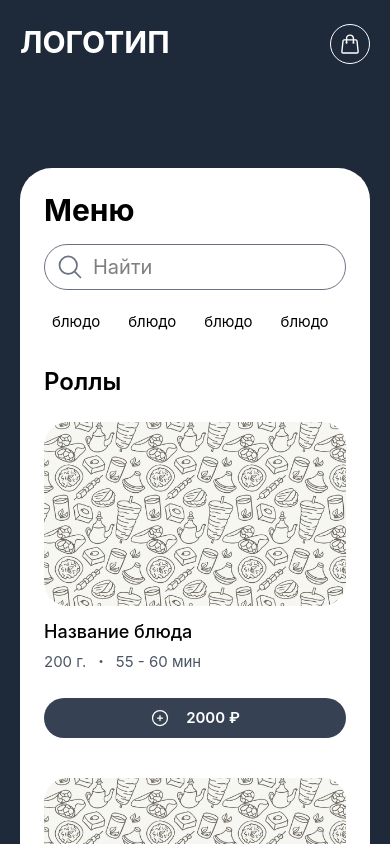
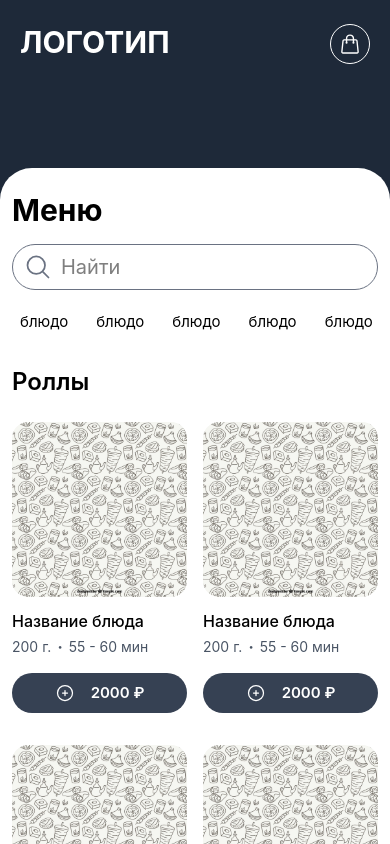
Before and after one commit to YummyABH/pizza, a Vue app: page / in a window 390 px wide. Shown: the top 844 px of the page. Built offline with nearby package versions, Linux system fonts and the light colour scheme; the HTML template or start-up script is replaced by a standard one.

Commit message:
fix(adaptive): исправлен адаптив сетки блюд, за место одного блока на телефоне отображаются два блока блюда

```diff
--- a/src/components/home/BaseMenu.vue
+++ b/src/components/home/BaseMenu.vue
@@ -10,10 +10,10 @@
   <!-- <MenuDishModal /> -->
   <router-view />
   <div class="w-full pt-20 pb-25">
-    <div class="max-w-[1900px] mx-auto px-5 flex">
+    <div class="max-w-[1900px] max-sm:px-0 mx-auto px-5 flex">
       <MenuNavigationSide class="max-md:hidden" />
       <div
-        class="bg-white rounded-r-4xl max-md:rounded-4xl py-8 px-8 max-md:px-6 max-md:py-6 w-full"
+        class="bg-white rounded-r-4xl max-sm:px-3 max-md:rounded-4xl py-8 px-8 max-md:px-6 max-md:py-6 w-full"
       >
         <h1 class="mb-4 text-3xl font-bold">Меню</h1>
         <SearchInput />
--- a/src/components/home/MenuList.vue
+++ b/src/components/home/MenuList.vue
@@ -6,7 +6,7 @@
   <div class="max-sm:pt-6 pt-8">
     <h2 class="mb-6 text-2xl font-semibold">Роллы</h2>
     <div
-      class="w-full grid grid-cols-4 gap-10 max-xl:grid-cols-3 max-lg:grid-cols-2 max-sm:grid-cols-1"
+      class="w-full grid grid-cols-4 gap-10 max-xl:grid-cols-3 max-sm:gap-4 max-sm:gap-y-8 max-lg:grid-cols-2"
     >
       <MenuListCard />
       <MenuListCard />
--- a/src/components/home/MenuListCard.vue
+++ b/src/components/home/MenuListCard.vue
@@ -2,13 +2,15 @@
 
 <template>
   <router-link to="/name/category/3/" class="cursor-pointer">
-    <div class="h-46 mb-3 rounded-3xl overflow-hidden">
+    <div class="h-46 max-sm:h-auto max-sm:rounded-2xl mb-3 rounded-3xl overflow-hidden">
       <img src="/pattern_food.jpg" alt="" class="w-full h-full object-cover" />
     </div>
-    <div class="flex flex-col justify-between min-h-36 max-sm:min-h-30">
+    <div class="flex flex-col justify-between min-h-36 max-sm:min-h-26">
       <div class="">
-        <h3 class="text-lg mb-1 font-medium">Название блюда</h3>
-        <div class="flex gap-x-3 text-gray-600 mb-3">
+        <h3 class="text-lg mb-1 font-medium max-sm:text-base">Название блюда</h3>
+        <div
+          class="flex gap-x-3 max-sm:text-sm max-sm:gap-x-1.5 text-gray-600 mb-3 max-sm:mb-3 max-sm:flex-wrap"
+        >
           <span>200 г.</span>
           <span class="font-black">·</span>
           <span>55 - 60 мин</span>
```
Also changed, not shown: 4 other files (tests, documents, lock files or other folders).
